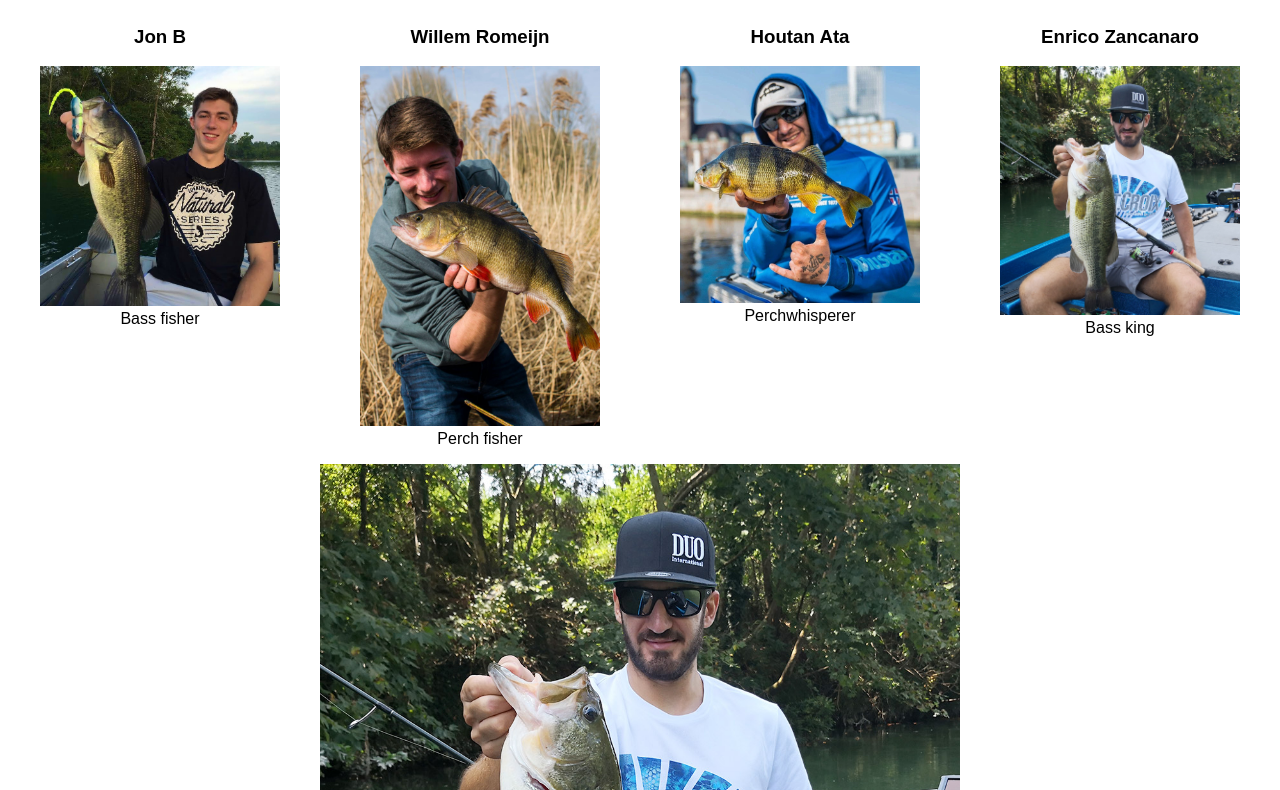
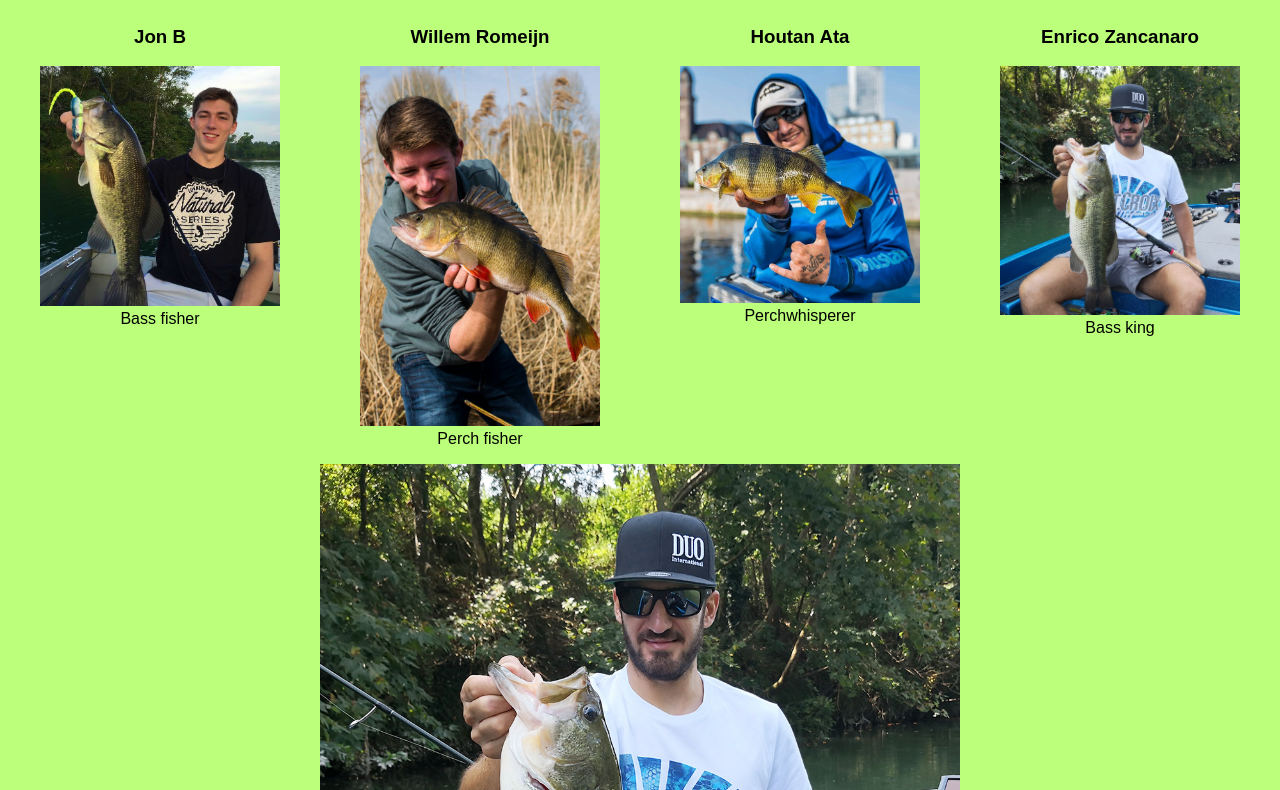
Before and after one commit to 26278/Fro---jQuery-kennismaking, a website: page index.html in a window 1280 px wide. Shown: the part 73-863 px from the top of the page. Drawn offline with Linux system fonts and the light colour scheme; files whose address does not match are found by name; a web font is replaced by a local one.

Commit message:
Update style.css
Background color added for making arrows for carousel visible.

```diff
--- a/style.css
+++ b/style.css
@@ -2,6 +2,7 @@ body{
   font-family: sans-serif;
   margin: 0;
   min-height: 100vh;
+  background: #BBFF7a;
 }
 
 h1, h3{
```
